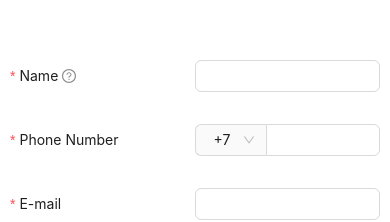
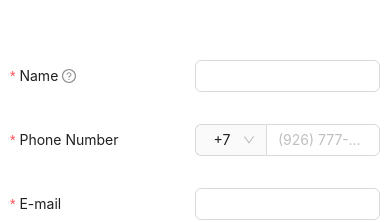
Before and after one commit to Fpsska/React-Bitrix-Form, a React (Create React App) app: page / in a window 390 px wide. Shown: the part 211-433 px from the top of the page. Built offline with nearby package versions, Linux system fonts and the light colour scheme.

Commit message:
feat: add logic of reset form before submitted & create phoneConfigurations state with config of ru/du phone numbers

```diff
--- a/package.json
+++ b/package.json
@@ -13,6 +13,7 @@
     "@types/react": "^18.0.26",
     "@types/react-dom": "^18.0.10",
     "antd": "^5.1.2",
+    "antd-mask-input": "^2.0.7",
     "react": "^18.2.0",
     "react-dom": "^18.2.0",
     "react-redux": "^8.0.5",
--- a/src/components/Form/Form.tsx
+++ b/src/components/Form/Form.tsx
@@ -15,6 +15,7 @@ const FeedbackForm: React.FC = () => {
     // /. hooks
 
     const onFinish = (values: any) => {
+        form.resetFields();
         console.log('Received values of form: ', values);
     };
 
@@ -29,14 +30,33 @@ const FeedbackForm: React.FC = () => {
         }
     };
 
+    const phoneConfigarations = {
+        ru: {
+            prefix: '+7',
+            placeholder: '(926) 777-77-77',
+            lengths: { min: 1, max: 13 },
+            pattern: /\([89][0-9]{2}\)[\s][0-9]{3}[-][0-9]{2}[-][0-9]{2}$/m
+        },
+        du: {
+            prefix: '+49',
+            placeholder: '160-5556-417',
+            lengths: { min: 1, max: 12 },
+            pattern: /([1-9][0-9]{2})[-][0-9]{4}[-][0-9]{3}$/m
+        }
+    };
+
     const prefixSelector = (
         <Form.Item
             name="prefix"
             noStyle
         >
             <Select style={{ width: 70 }}>
-                <Option value="7">+7</Option>
-                <Option value="87">+87</Option>
+                <Option value={phoneConfigarations.ru.prefix}>
+                    {phoneConfigarations.ru.prefix}
+                </Option>
+                <Option value={phoneConfigarations.du.prefix}>
+                    {phoneConfigarations.ru.prefix}
+                </Option>
             </Select>
         </Form.Item>
     );
@@ -49,7 +69,7 @@ const FeedbackForm: React.FC = () => {
             name="feedback"
             onFinish={onFinish}
             initialValues={{
-                prefix: '7'
+                prefix: phoneConfigarations.ru.prefix
             }}
             scrollToFirstError
         >
@@ -74,13 +94,15 @@ const FeedbackForm: React.FC = () => {
                 rules={[
                     {
                         required: true,
-                        message: 'Please input your phone number!'
+                        message: 'must be a valid phone number!',
+                        pattern: phoneConfigarations.ru.pattern
                     }
                 ]}
             >
                 <Input
                     addonBefore={prefixSelector}
                     style={{ width: '100%' }}
+                    placeholder={phoneConfigarations.ru.placeholder}
                 />
             </Form.Item>
 
```
Also changed, not shown: 1 other file (tests, documents, lock files or other folders).
